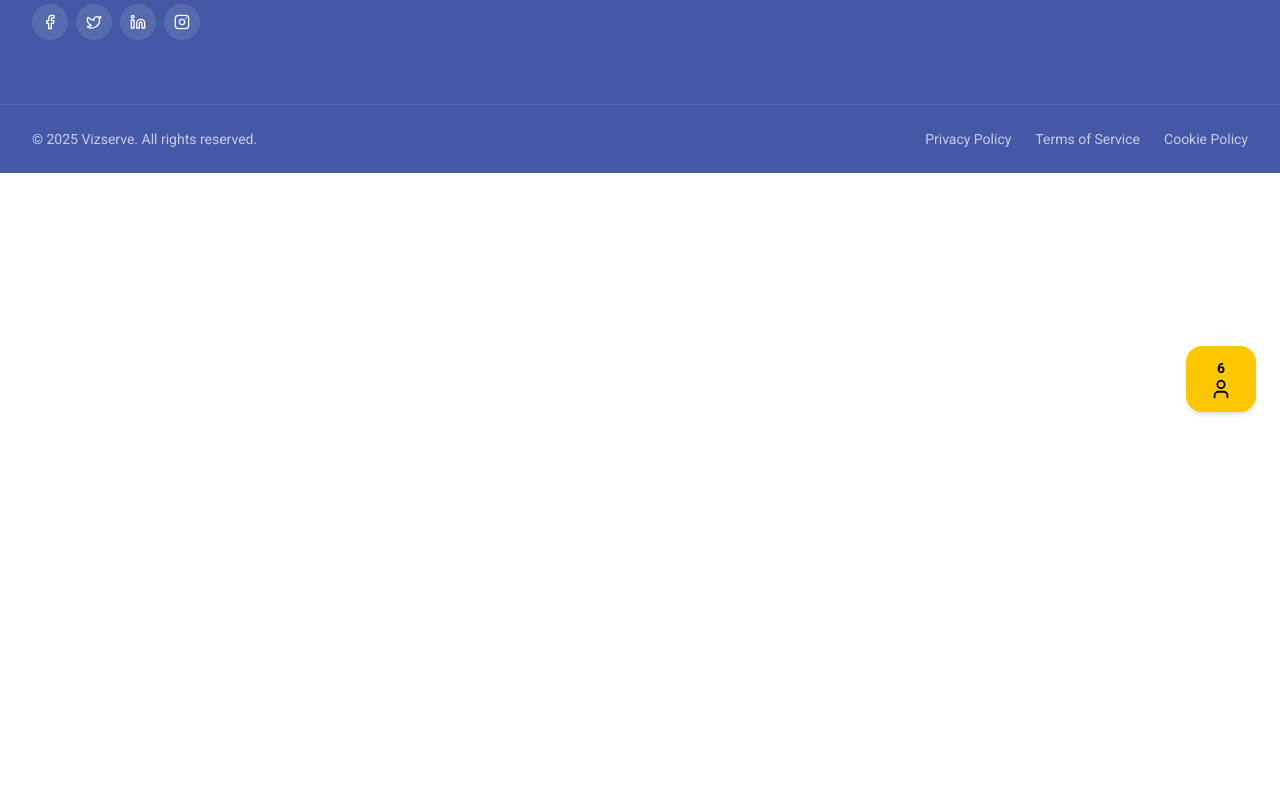
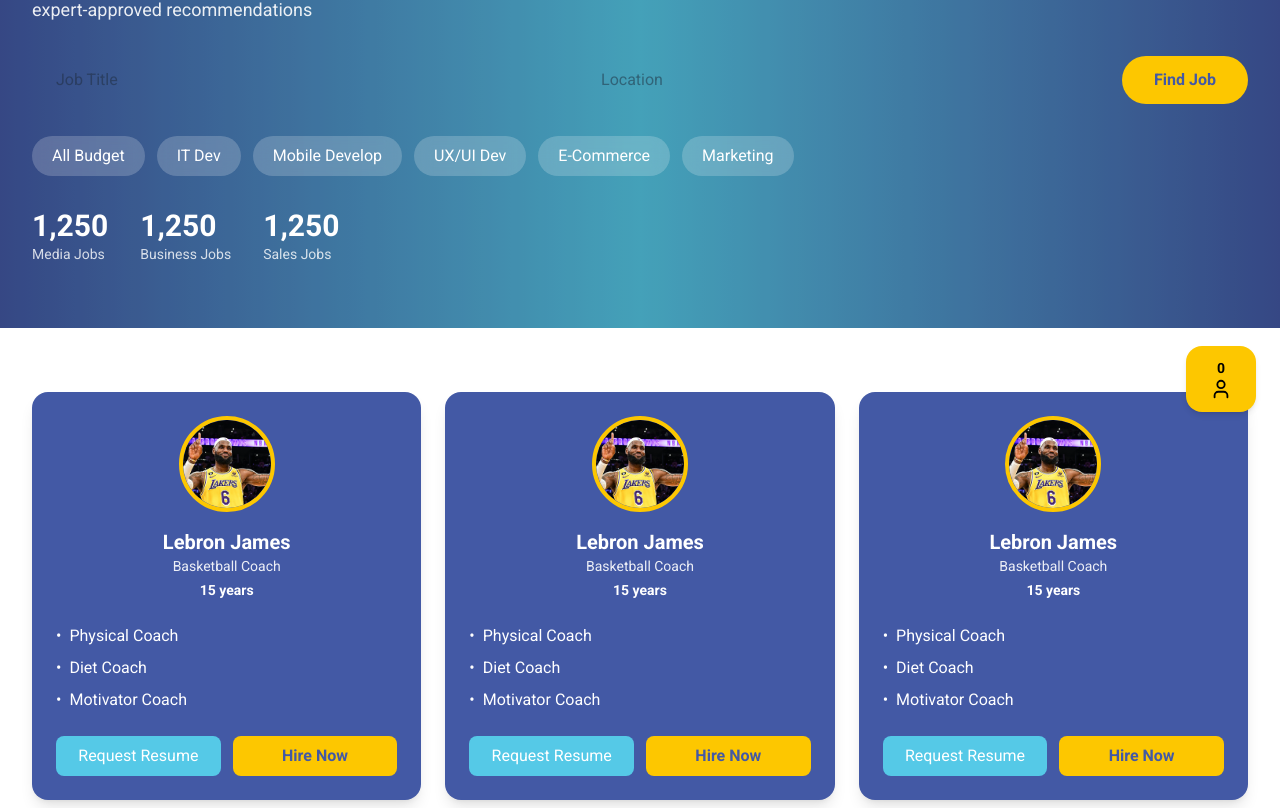
Before and after one commit to ace-vizserve/hfse-careers, a Next.js app: page /Talents in a window 1280 px wide. Shown: the part 372-1180 px from the top of the page. Before the commit the page ends 800 px from the top, so only its background shows below. Built offline with nearby package versions, Linux system fonts and the light colour scheme.

Commit message:
new feat

```diff
--- a/app/Hero/page.tsx
+++ b/app/Hero/page.tsx
@@ -1,7 +1,7 @@
 import React from 'react'
 import Navbar from '../components/navbar'
 import Footer from '../components/footer'
-import BottomSidebar from '../components/bottomSidebar'
+
 
 const Page = () => {
   // ✅ Talent Data Array
--- a/app/Talents/page.tsx
+++ b/app/Talents/page.tsx
@@ -1,21 +1,248 @@
-import React from 'react'
+"use client"
+
+import React, { useState } from 'react'
 import Footer from '../components/footer'
+import Navbar from '../components/navbar'
 import BottomSidebar from '../components/bottomSidebar'
-import Navbar from '../components/navbar'
 
-const page = () => {
+// Define types for better type safety
+interface Coach {
+  id: number;
+  name: string;
+  role: string;
+  years: string;
+  image: string;
+  skills: string[];
+}
+
+interface Talent {
+  id: number;
+  name: string;
+  role: string;
+  img: string;
+}
+
+const Page = () => {
+  const [talents, setTalents] = useState<Talent[]>([])
+
+  // Array of coaches data
+  const coaches: Coach[] = [
+    {
+      id: 1,
+      name: "Lebron James",
+      role: "Basketball Coach",
+      years: "15 years",
+      image: "/assets/Lebron.png",
+      skills: ["Physical Coach", "Diet Coach", "Motivator Coach"]
+    },
+    {
+      id: 2,
+      name: "Lebron James",
+      role: "Basketball Coach",
+      years: "15 years",
+      image: "/assets/Lebron.png",
+      skills: ["Physical Coach", "Diet Coach", "Motivator Coach"]
+    },
+    {
+      id: 3,
+      name: "Lebron James",
+      role: "Basketball Coach",
+      years: "15 years",
+      image: "/assets/Lebron.png",
+      skills: ["Physical Coach", "Diet Coach", "Motivator Coach"]
+    },
+    {
+      id: 4,
+      name: "Lebron James",
+      role: "Basketball Coach",
+      years: "15 years",
+      image: "/assets/Lebron.png",
+      skills: ["Physical Coach", "Diet Coach", "Motivator Coach"]
+    },
+    {
+      id: 5,
+      name: "Lebron James",
+      role: "Basketball Coach",
+      years: "15 years",
+      image: "/assets/Lebron.png",
+      skills: ["Physical Coach", "Diet Coach", "Motivator Coach"]
+    },
+    {
+      id: 6,
+      name: "Lebron James",
+      role: "Basketball Coach",
+      years: "15 years",
+      image: "/assets/Lebron.png",
+      skills: ["Physical Coach", "Diet Coach", "Motivator Coach"]
+    }
+  ]
+
+  const categories = ["All Budget", "IT Dev", "Mobile Develop", "UX/UI Dev", "E-Commerce", "Marketing"]
+  const stats = [
+    { value: "1,250", label: "Media Jobs" },
+    { value: "1,250", label: "Business Jobs" },
+    { value: "1,250", label: "Sales Jobs" }
+  ]
+
+  const handleHireNow = (coach: Coach) => {
+    const isAlreadyHired = talents.some(t => t.id === coach.id)
+
+    if (!isAlreadyHired) {
+      setTalents([...talents, {
+        id: coach.id,
+        name: coach.name,
+        role: coach.role,
+        img: coach.image
+      }])
+    }
+  }
+
+  const handleRemove = (id: number) => {
+    setTalents(talents.filter((talent) => talent.id !== id))
+  }
+
+  const isCoachHired = (coachId: number) => {
+    return talents.some(t => t.id === coachId)
+  }
+
   return (
     <div>
-       <div className="mb-20 sm:mb-24 md:mb-32 lg:mb-35">
+      <div className="mb-20 sm:mb-24 md:mb-32 lg:mb-35">
         <Navbar />
       </div>
 
+      {/* Hero Section */}
+      <div className="relative bg-gradient-to-r from-[#4359A5] via-[#55C9E7] to-[#4359A5] text-white overflow-hidden">
+        <div className="absolute inset-0 opacity-20">
+          <div className="absolute inset-0 bg-black"></div>
+        </div>
 
+        <div className="relative max-w-7xl mx-auto px-4 sm:px-6 lg:px-8 py-16">
+          <button className="bg-white text-[#4359A5] px-6 py-2 rounded-full font-semibold mb-8 hover:bg-gray-100 transition">
+            BACK
+          </button>
 
-        <BottomSidebar/>
-     <Footer/>
+          <div className="mb-8">
+            <h1 className="text-4xl md:text-5xl font-bold mb-4">
+              Hire your best player!
+            </h1>
+            <p className="text-lg opacity-90">
+              Search any skill to discover our<br />
+              expert-approved recommendations
+            </p>
+          </div>
+
+          {/* Search Bar */}
+          <div className="flex flex-wrap gap-3 mb-8">
+            <input
+              type="text"
+              placeholder="Job Title"
+              className="px-6 py-3 rounded-full text-gray-800 flex-1 min-w-[200px]"
+            />
+            <input
+              type="text"
+              placeholder="Location"
+              className="px-6 py-3 rounded-full text-gray-800 flex-1 min-w-[200px]"
+            />
+            <button className="bg-yellow-400 text-[#4359A5] px-8 py-3 rounded-full font-semibold hover:bg-yellow-300 transition">
+              Find Job
+            </button>
+          </div>
+
+          {/* Category Pills */}
+          <div className="flex flex-wrap gap-3 mb-8">
+            {categories.map((category, index) => (
+              <button
+                key={index}
+                className="bg-white/20 backdrop-blur-sm px-5 py-2 rounded-full hover:bg-white/30 transition"
+              >
+                {category}
+              </button>
+            ))}
+          </div>
+
+          {/* Stats */}
+          <div className="flex flex-wrap gap-8">
+            {stats.map((stat, index) => (
+              <div key={index}>
+                <div className="text-3xl font-bold">{stat.value}</div>
+                <div className="text-sm opacity-80">{stat.label}</div>
+              </div>
+            ))}
+          </div>
+        </div>
+      </div>
+
+      {/* Coaches Grid */}
+      <div className="max-w-7xl mx-auto px-4 sm:px-6 lg:px-8 py-16">
+        <div className="grid grid-cols-1 md:grid-cols-2 lg:grid-cols-3 gap-6 mb-12">
+          {coaches.map((coach) => (
+            <div
+              key={coach.id}
+              className="bg-[#4359A5] rounded-2xl p-6 text-white shadow-lg"
+            >
+              <div className="flex flex-col items-center mb-6">
+                <div className="w-24 h-24 rounded-full overflow-hidden mb-4 border-4 border-yellow-400">
+                  <img
+                    src={coach.image}
+                    alt={coach.name}
+                    className="w-full h-full object-cover"
+                  />
+                </div>
+                <h3 className="text-xl font-bold text-center">{coach.name}</h3>
+                <p className="text-sm opacity-90">{coach.role}</p>
+                <p className="text-sm font-semibold mt-1">{coach.years}</p>
+              </div>
+
+              <ul className="space-y-2 mb-6">
+                {coach.skills.map((skill, index) => (
+                  <li key={index} className="flex items-center">
+                    <span className="mr-2">•</span>
+                    {skill}
+                  </li>
+                ))}
+              </ul>
+
+              <div className="flex gap-3">
+                <button className="flex-1 bg-[#55C9E7] hover:bg-[#55C9E7]/80 py-2 rounded-lg transition">
+                  Request Resume
+                </button>
+                <button
+                  onClick={() => handleHireNow(coach)}
+                  disabled={isCoachHired(coach.id)}
+                  className={`flex-1 py-2 rounded-lg font-semibold transition ${
+                    isCoachHired(coach.id)
+                      ? 'bg-gray-400 cursor-not-allowed'
+                      : 'bg-yellow-400 hover:bg-yellow-300 text-[#4359A5]'
+                  }`}
+                >
+                  {isCoachHired(coach.id) ? 'Hired' : 'Hire Now'}
+                </button>
+              </div>
+            </div>
+          ))}
+        </div>
+
+        {/* Pagination */}
+        <div className="flex justify-center items-center gap-2">
+          <button className="px-3 py-1 text-[#4359A5] hover:bg-[#55C9E7]/20 rounded">
+            Previous
+          </button>
+          <button className="px-3 py-1 bg-[#55C9E7]/30 text-[#4359A5] rounded">1</button>
+          <button className="px-3 py-1 bg-[#4359A5] text-white rounded">2</button>
+          <button className="px-3 py-1 hover:bg-[#55C9E7]/20 text-[#4359A5] rounded">3</button>
+          <button className="px-3 py-1 text-[#4359A5] hover:bg-[#55C9E7]/20 rounded">
+            Next
+          </button>
+        </div>
+      </div>
+
+      {/* Clean component call */}
+      <BottomSidebar talents={talents} onRemove={handleRemove} />
+
+      <Footer/>
     </div>
   )
 }
 
-export default page
+export default Page
--- a/app/components/bottomSidebar.tsx
+++ b/app/components/bottomSidebar.tsx
@@ -1,55 +1,27 @@
 // components/BottomSidebar.tsx
 "use client";
 import React, { useState } from "react";
-import { User } from "lucide-react";
+import { User, X } from "lucide-react";
 import Image from "next/image";
 
-const BottomSidebar = () => {
+interface Talent {
+  id: number;
+  name: string;
+  role: string;
+  img: string;
+}
+
+interface BottomSidebarProps {
+  talents: Talent[];
+  onRemove: (id: number) => void;
+}
+
+const BottomSidebar = ({ talents, onRemove }: BottomSidebarProps) => {
   const [open, setOpen] = useState(false);
 
-  // 🔹 Static sample talents with images
-  const talents = [
-    {
-      id: 1,
-      name: "John Doe",
-      role: "Frontend Developer",
-      img: "/assets/Lebron.png",
-    },
-    {
-      id: 2,
-      name: "Jane Smith",
-      role: "UI/UX Designer",
-      img: "/assets/Lebron.png",
-    },
-    {
-      id: 3,
-      name: "Alex Tan",
-      role: "Project Manager",
-      img: "/assets/Lebron.png",
-    },
-    {
-      id: 4,
-      name: "Alex Tan",
-      role: "Project Manager",
-      img: "/assets/Lebron.png",
-    },
-    {
-      id: 5,
-      name: "Alex Tan",
-      role: "Project Manager",
-      img: "/assets/Lebron.png",
-    },
-    {
-      id: 6,
-      name: "Alex Tan",
-      role: "Project Manager",
-      img: "/assets/Lebron.png",
-    },
-  ];
-
   return (
-    <div className="fixed bottom-4 right-6 z-50">
-      {/* Button (unchanged) */}
+    <div className="fixed bottom-4 right-4 sm:right-6 z-50">
+      {/* Button */}
       <div
         onClick={() => setOpen(!open)}
         className={`
@@ -65,25 +37,35 @@
         </div>
       </div>
 
-      {/* Popup list (taller version) */}
+      {/* Popup list */}
       {open && (
         <div
           className="
-            absolute bottom-24 right-0 w-[28rem] bg-white border border-gray-200
-            rounded-3xl shadow-2xl p-6 transition-all duration-300
+            absolute bottom-20 right-0
+            w-[calc(100vw-2rem)] sm:w-[28rem] md:w-[36rem] lg:w-[42rem]
+            max-h-[70vh] sm:max-h-[80vh]
+            bg-white border border-gray-200
+            rounded-3xl shadow-2xl p-4 sm:p-6
+            transition-all duration-300 flex flex-col
           "
         >
-          <h3 className="text-xl font-bold mb-4 text-gray-800">
+          <h3 className="text-lg sm:text-xl font-bold mb-4 text-gray-800">
             Added Talents
           </h3>
 
-          <ul className="space-y-4 max-h-[36rem] overflow-y-auto pr-2">
+          {talents.length === 0 ? (
+            <div className="text-center py-8 text-gray-500">
+              No talents added yet
+            </div>
+          ) : (
+            <ul className="space-y-3 sm:space-y-4 overflow-y-auto pr-2 flex-1">
               {talents.map((talent) => (
                 <li
                   key={talent.id}
-                className="flex items-center gap-4 p-3 bg-gray-50 rounded-2xl hover:bg-gray-100 transition"
+                  className="flex flex-col sm:flex-row items-start sm:items-center gap-3 p-3 sm:p-4 bg-gray-50 rounded-2xl hover:bg-gray-100 transition"
                 >
-                <div className="relative w-16 h-16 rounded-2xl overflow-hidden">
+                  <div className="flex items-center gap-3 w-full sm:w-auto sm:flex-1">
+                    <div className="relative w-14 h-14 sm:w-16 sm:h-16 rounded-full overflow-hidden flex-shrink-0">
                       <Image
                         src={talent.img}
                         alt={talent.name}
@@ -91,21 +73,42 @@
                         className="object-cover"
                       />
                     </div>
-                <div>
-                  <p className="font-semibold text-lg text-gray-800">
+                    <div className="flex-1 min-w-0">
+                      <p className="font-semibold text-base sm:text-lg text-gray-800 truncate">
                         {talent.name}
                       </p>
-                  <p className="text-sm text-gray-600">{talent.role}</p>
+                      <p className="text-xs sm:text-sm text-gray-600 truncate">{talent.role}</p>
+                    </div>
+                  </div>
+
+                  <div className="flex items-center gap-2 w-full sm:w-auto">
+                    <button
+                      className="flex-1 sm:flex-none bg-[#55C9E7] hover:bg-[#55C9E7]/90 text-white px-4 sm:px-6 py-2 rounded-lg transition font-medium text-sm sm:text-base"
+                    >
+                      Request Resume
+                    </button>
+                    <button
+                      onClick={() => onRemove(talent.id)}
+                      className="
+                        w-10 h-10 rounded-lg bg-red-100 text-red-600
+                        hover:bg-red-200 transition-all flex items-center justify-center
+                        flex-shrink-0
+                      "
+                      aria-label="Remove talent"
+                    >
+                      <X size={18} className="sm:w-5 sm:h-5" />
+                    </button>
                   </div>
                 </li>
               ))}
             </ul>
+          )}
 
           <button
             onClick={() => setOpen(false)}
             className="
-              mt-5 w-full bg-yellow-400 text-black py-3 rounded-2xl
-              font-semibold text-base hover:bg-yellow-500 transition
+              mt-4 sm:mt-5 w-full bg-yellow-400 text-black py-2.5 sm:py-3 rounded-2xl
+              font-semibold text-sm sm:text-base hover:bg-yellow-500 transition
             "
           >
             Close
--- a/tsconfig.json
+++ b/tsconfig.json
@@ -13,6 +13,7 @@
     "isolatedModules": true,
     "jsx": "preserve",
     "incremental": true,
+    "forceConsistentCasingInFileNames": true, // ✅ Added line
     "plugins": [
       {
         "name": "next"
```
Lines whose indentation alone changed are shown as unchanged.
